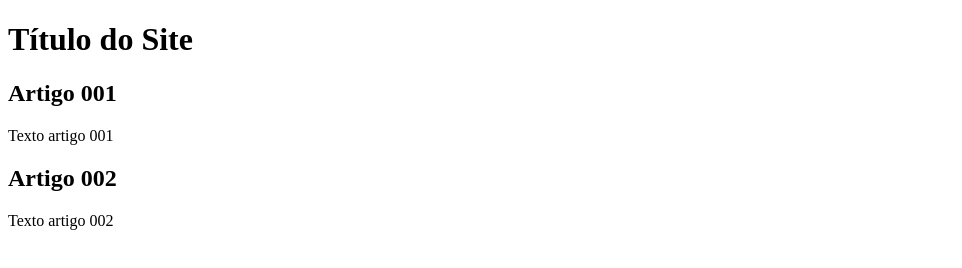
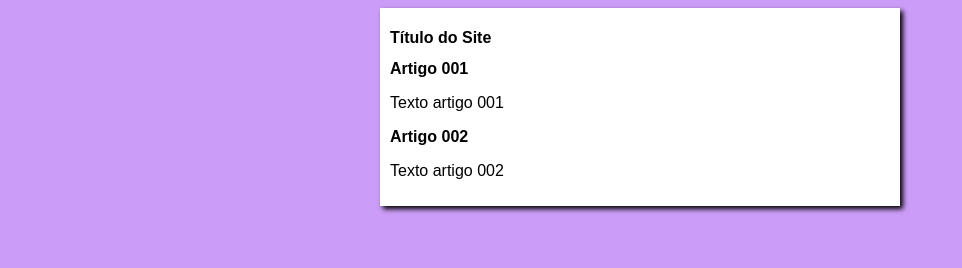
Before and after one commit to patriciabairos/projeto-site, a plain HTML site: page index.html in a window 1280 px wide. Shown: the whole page, without its empty margins (0-962 px from the left). Drawn offline with Linux system fonts and the light colour scheme.

Commit message:
Início design

```diff
--- /dev/null
+++ b/estilos/style.css
@@ -0,0 +1,16 @@
+* {
+    font-family: Arial, Helvetica, sans-serif;
+    font-size: 16px;
+}
+
+body {
+    background-color: rgb(204, 157, 248);
+}
+
+main {
+    background-color: white;
+    width: 500px;
+    margin: auto;
+    padding: 10px;
+    box-shadow: 3px 3px 5px black;
+}
--- a/index.html
+++ b/index.html
@@ -5,6 +5,7 @@
     <meta http-equiv="X-UA-Compatible" content="IE=edge">
     <meta name="viewport" content="width=device-width, initial-scale=1.0">
     <title>Título do site</title>
+    <link rel="stylesheet" href="estilos/style.css">
     <main>
         <header>
             <h1>Título do Site</h1>
```
